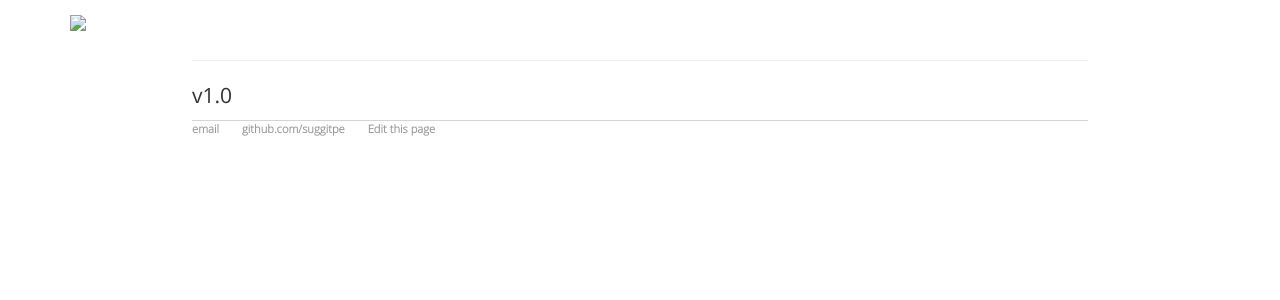
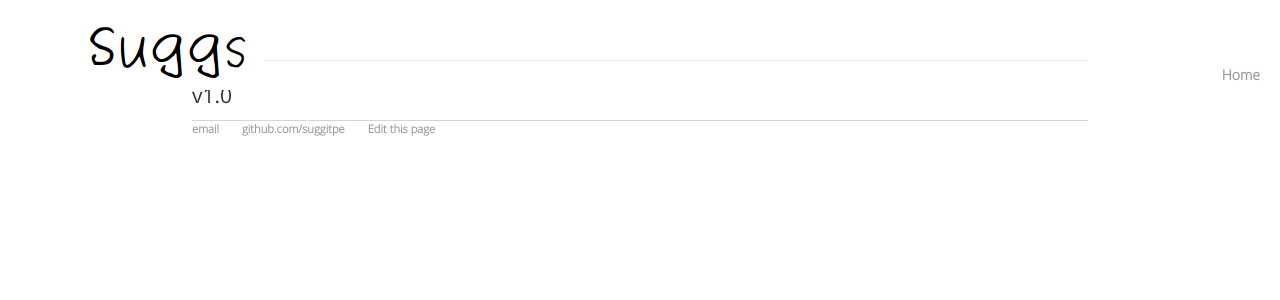
Before and after one commit to suggitpe/suggitpe.github.io, a Jekyll site: the page built from index.md, in a window 1280 px wide. Shown: the top 300 px of the page. Built offline with Jekyll 4.4.1, drawn with Linux system fonts in a browser that asks for light colours.

Commit message:
updated site

```diff
--- a/_includes/header.html
+++ b/_includes/header.html
@@ -13,10 +13,23 @@
     <div class="container">
         <div class="navbar-header">
             <a class="navbar-brand page-scroll" href="#page-top">
-                <img src="{{ site.url }}/images/suggs.png" class="img-responsive">
+                <img src="{{ site.url }}/assets/images/suggs.png" class="img-responsive">
             </a>
         </div>
     </div>
+
+    <div id="navbar-test" class="collapse navbar-collapse navbar-right navbar-main-collapse">
+        <ul class="nav navbar-nav" role="tablist">
+            <li class="hidden">
+                <a href="#page-top"></a>
+            </li>
+            <li>
+                <a class="page-scroll" href="#top">Home</a>
+            </li>
+
+        </ul>
+    </div>
+
 </nav>
 
 <hr/>
```
